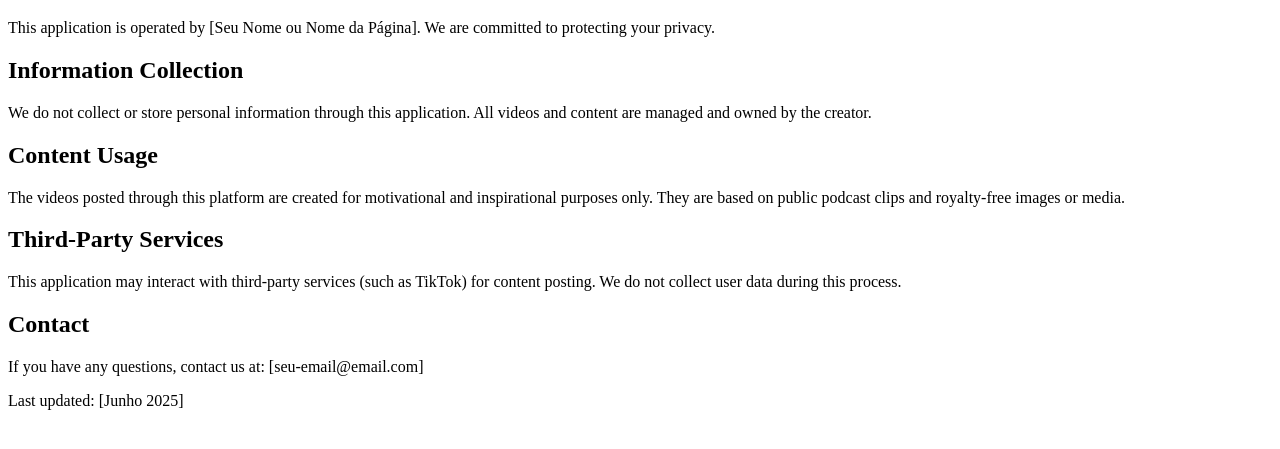
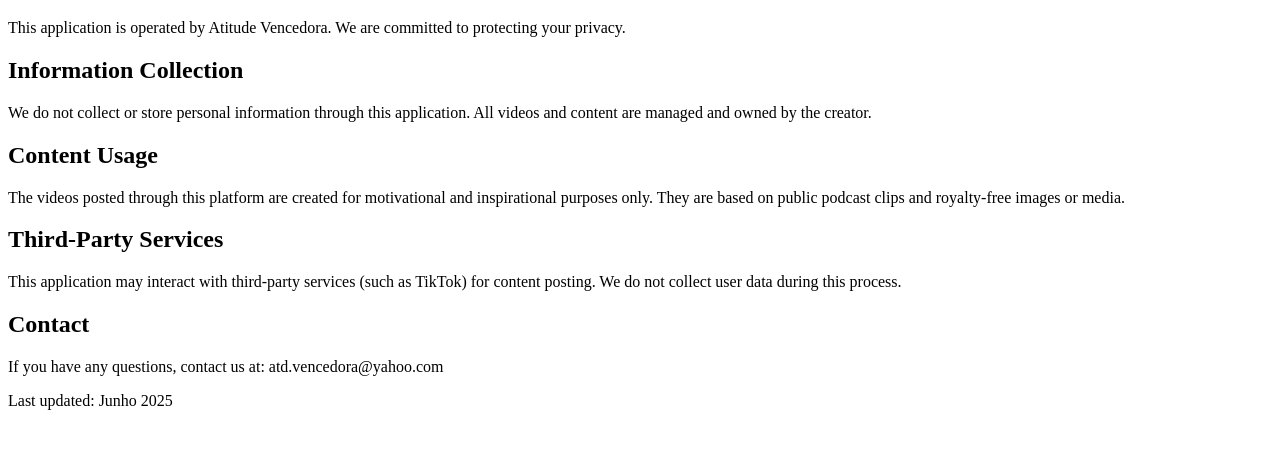
Before and after one commit to Fabio137/tiktok-app-legal, a plain HTML site: page privacy.html in a window 1280 px wide. Shown: the part 61-510 px from the top of the page. Drawn offline with Linux system fonts and the light colour scheme.

Commit message:
Update privacy.html

```diff
--- a/privacy.html
+++ b/privacy.html
@@ -7,7 +7,7 @@
 </head>
 <body>
   <h1>Privacy Policy</h1>
-  <p>This application is operated by [Seu Nome ou Nome da Página]. We are committed to protecting your privacy.</p>
+  <p>This application is operated by Atitude Vencedora. We are committed to protecting your privacy.</p>
 
   <h2>Information Collection</h2>
   <p>We do not collect or store personal information through this application. All videos and content are managed and owned by the creator.</p>
@@ -19,8 +19,8 @@
   <p>This application may interact with third-party services (such as TikTok) for content posting. We do not collect user data during this process.</p>
 
   <h2>Contact</h2>
-  <p>If you have any questions, contact us at: [seu-email@email.com]</p>
+  <p>If you have any questions, contact us at: atd.vencedora@yahoo.com</p>
 
-  <p>Last updated: [Junho 2025]</p>
+  <p>Last updated: Junho 2025</p>
 </body>
 </html>
```
